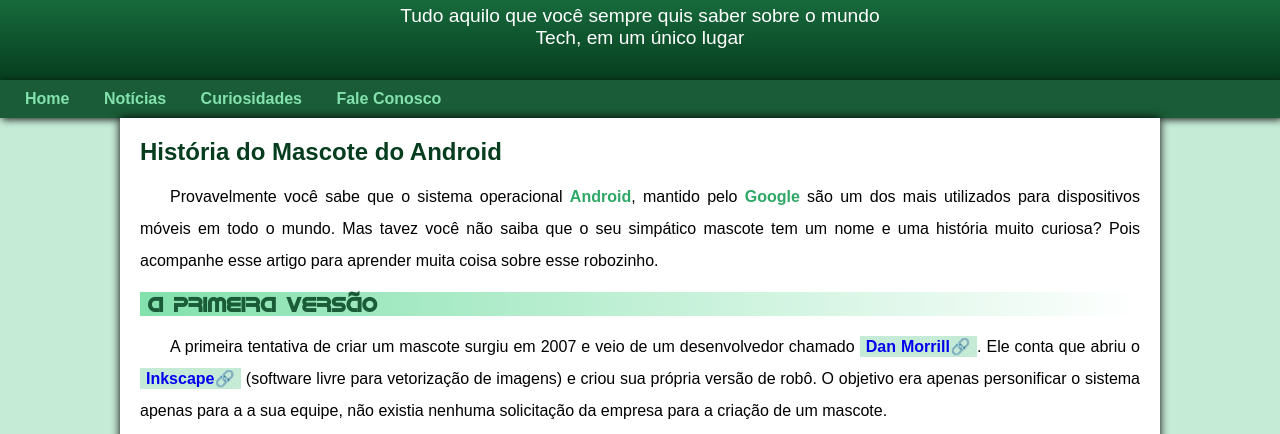
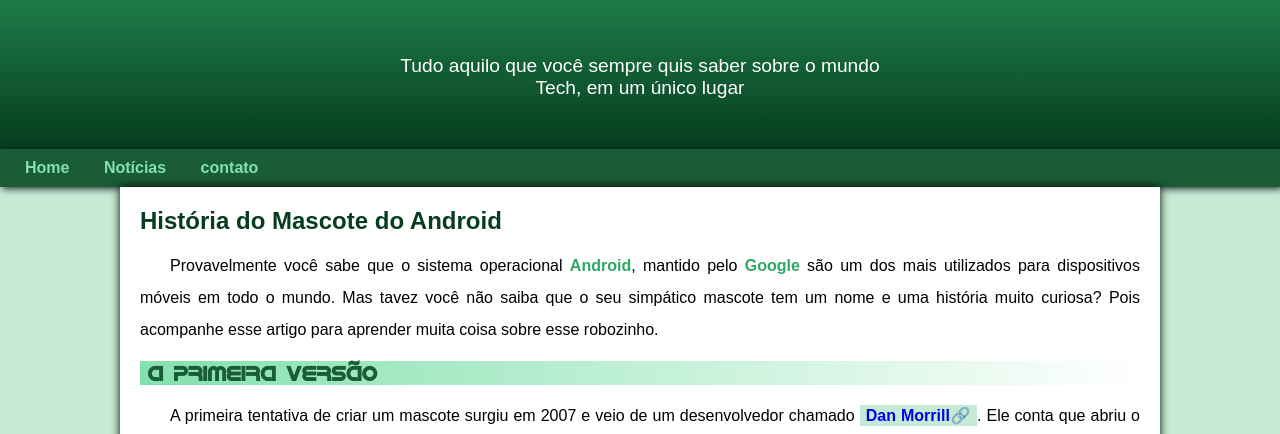
Before and after one commit to JosianeKMagrini/HTML-CSS, a plain HTML site: page desafios/desafio010/Android.htm in a window 1280 px wide. Shown: the part 110-544 px from the top of the page. Drawn offline with Linux system fonts and the light colour scheme.

Commit message:
Atualização de padding

```diff
--- a/desafios/desafio010/Android.htm
+++ b/desafios/desafio010/Android.htm
@@ -17,8 +17,7 @@
     <nav>
         <a href="#">Home</a>
         <a href="#">Notícias</a>
-        <a href="#">Curiosidades</a>
-        <a href="#">Fale Conosco</a>
+        <a href="#">contato</a>
         </nav>
         <main>
             <article>
--- a/desafios/desafio010/Style/style.css
+++ b/desafios/desafio010/Style/style.css
@@ -61,6 +61,7 @@ header > p{
     color: white;
     max-width: 500px;
     margin: auto;
+    padding: 50px;
     padding-right: 10px;
     padding-left: 10px;
 }
```
